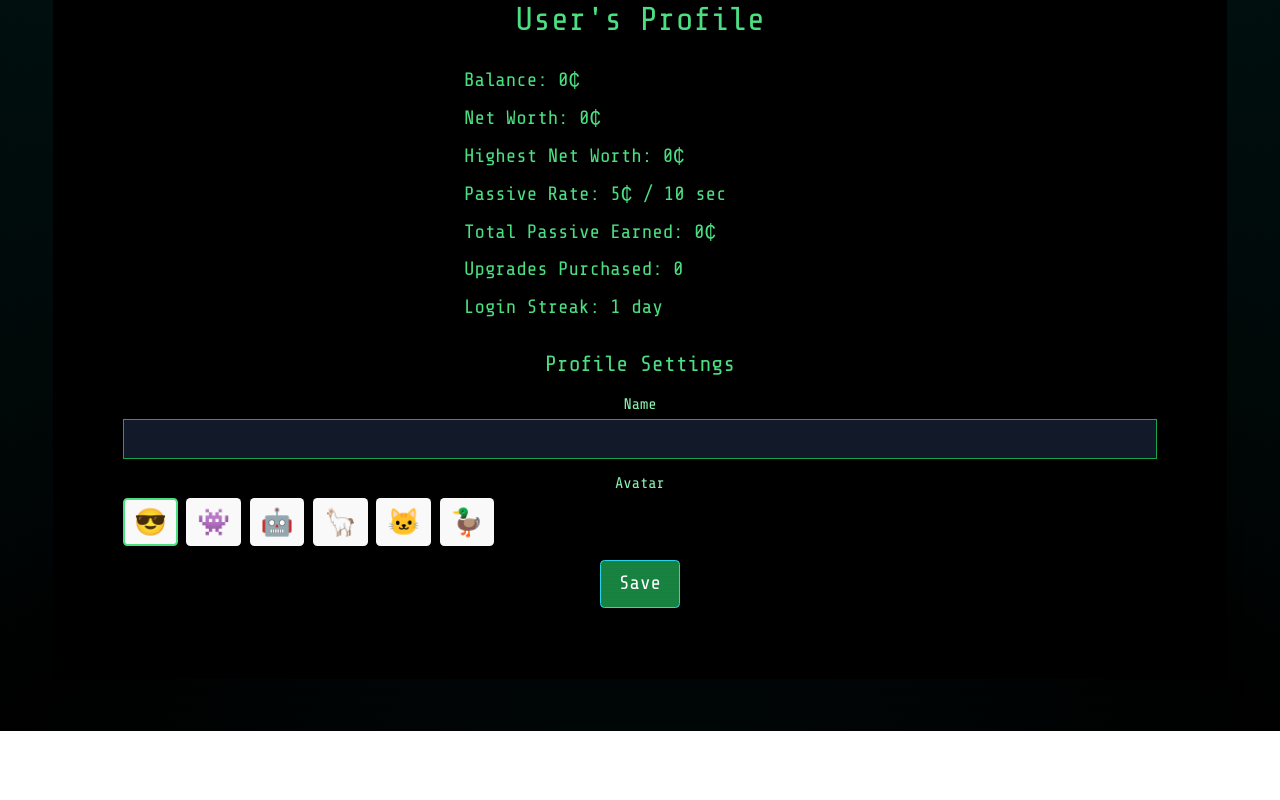
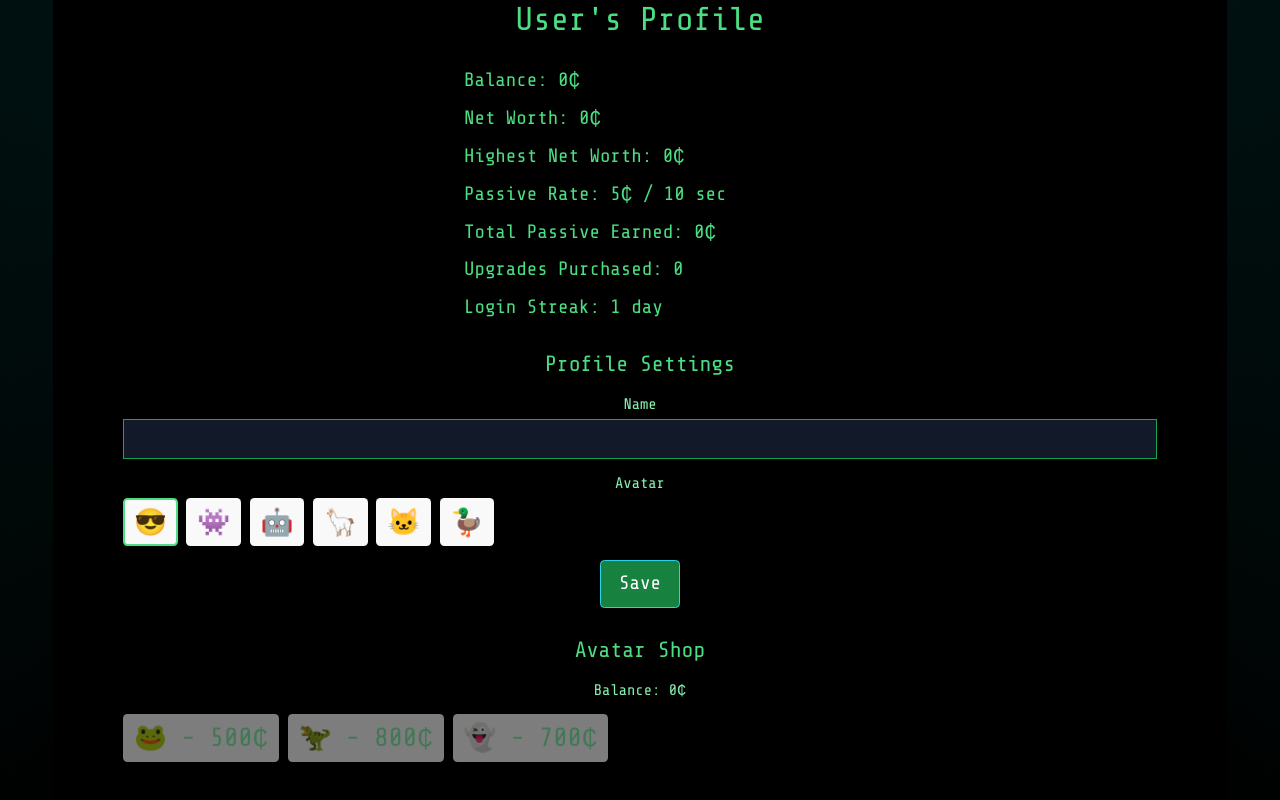
Before and after one commit to uxillary/404cache, a React (Vite) app: page /profile in a window 1280 px wide. Shown: the part 322-1122 px from the top of the page. Before the commit the page ends 1053 px from the top, so only its background shows below. Built offline with nearby package versions, Linux system fonts and the light colour scheme; the HTML template or start-up script is replaced by a standard one.

Commit message:
Add avatar shop and minigame rewards

```diff
--- /dev/null
+++ b/src/components/AvatarShop.jsx
@@ -0,0 +1,57 @@
+import { useState, useEffect } from 'react';
+import { getItem, setItem } from '../lib/storage';
+
+const DEFAULT_AVATARS = ['😎', '👾', '🤖', '🦙', '🐱', '🦆'];
+
+const SHOP_ITEMS = [
+  { emoji: '🐸', cost: 500 },
+  { emoji: '🦖', cost: 800 },
+  { emoji: '👻', cost: 700 }
+];
+
+function AvatarShop() {
+  const [balance, setBalance] = useState(0);
+  const [owned, setOwned] = useState(DEFAULT_AVATARS);
+  const [message, setMessage] = useState('');
+
+  useEffect(() => {
+    const bal = getItem('balance') ?? 0;
+    setBalance(bal);
+    const stored = getItem('ownedAvatars');
+    if (stored) setOwned(stored);
+  }, []);
+
+  const buy = (item) => {
+    if (balance < item.cost || owned.includes(item.emoji)) return;
+    const newBal = balance - item.cost;
+    const newOwned = [...owned, item.emoji];
+    setBalance(newBal);
+    setOwned(newOwned);
+    setItem('balance', newBal);
+    setItem('ownedAvatars', newOwned);
+    setMessage(`Purchased ${item.emoji} for ${item.cost}\u00A2`);
+    window.dispatchEvent(new Event('avatarsUpdated'));
+  };
+
+  return (
+    <div className="mt-6 space-y-3 text-green-300">
+      <h3 className="text-xl text-green-400">Avatar Shop</h3>
+      <div className="text-sm">Balance: {balance}₵</div>
+      <div className="flex flex-wrap gap-2">
+        {SHOP_ITEMS.map((item) => (
+          <button
+            key={item.emoji}
+            onClick={() => buy(item)}
+            disabled={owned.includes(item.emoji) || balance < item.cost}
+            className="text-2xl px-2 py-1 border-2 rounded disabled:opacity-50"
+          >
+            {item.emoji} - {item.cost}₵
+          </button>
+        ))}
+      </div>
+      {message && <div className="text-green-400 text-sm">{message}</div>}
+    </div>
+  );
+}
+
+export default AvatarShop;
--- a/src/components/ProfileSettings.jsx
+++ b/src/components/ProfileSettings.jsx
@@ -1,18 +1,28 @@
 import { useState, useEffect } from 'react';
 import { getItem, setItem } from '../lib/storage';
 
-const AVATARS = ['😎', '👾', '🤖', '🦙', '🐱', '🦆'];
+const DEFAULT_AVATARS = ['😎', '👾', '🤖', '🦙', '🐱', '🦆'];
 
 function ProfileSettings() {
   const [name, setName] = useState('');
-  const [avatar, setAvatar] = useState(AVATARS[0]);
+  const [avatar, setAvatar] = useState(DEFAULT_AVATARS[0]);
   const [saved, setSaved] = useState(false);
+  const [avatars, setAvatars] = useState(DEFAULT_AVATARS);
 
   useEffect(() => {
     const storedName = getItem('profileName');
     const storedAvatar = getItem('profileAvatar');
+    const owned = getItem('ownedAvatars');
     if (storedName) setName(storedName);
     if (storedAvatar) setAvatar(storedAvatar);
+    if (owned) setAvatars(owned);
+
+    const handleUpdate = () => {
+      const updated = getItem('ownedAvatars');
+      if (updated) setAvatars(updated);
+    };
+    window.addEventListener('avatarsUpdated', handleUpdate);
+    return () => window.removeEventListener('avatarsUpdated', handleUpdate);
   }, []);
 
   const save = () => {
@@ -36,7 +46,7 @@ function ProfileSettings() {
       <div>
         <label className="block text-sm mb-1">Avatar</label>
         <div className="flex space-x-2">
-          {AVATARS.map((a) => (
+          {avatars.map((a) => (
             <button
               key={a}
               onClick={() => setAvatar(a)}
--- a/src/games/Minigames/PopupFrenzy.jsx
+++ b/src/games/Minigames/PopupFrenzy.jsx
@@ -1,4 +1,5 @@
 import { useState, useEffect, useRef, useCallback } from 'react'
+import { getItem, setItem } from '../../lib/storage'
 
 const msgs = [
   'Download RAM?',
@@ -21,6 +22,7 @@ function PopupFrenzy() {
   const [high, setHigh] = useState(() => Number(localStorage.getItem('popup_high')) || 0)
   const [combo, setCombo] = useState(0)
   const [mult, setMult] = useState(1)
+  const [earned, setEarned] = useState(0)
 
   const comboRef = useRef({})
   const multRef = useRef()
@@ -59,6 +61,12 @@ function PopupFrenzy() {
     setPopups([])
     setCombo(0)
     setMult(1)
+    if (score > 0) {
+      const bal = getItem('balance') ?? 0
+      const newBal = bal + score
+      setItem('balance', newBal)
+      setEarned(score)
+    }
     if (score > high) {
       setHigh(score)
       localStorage.setItem('popup_high', score)
@@ -128,6 +136,7 @@ function PopupFrenzy() {
     setPopups([])
     setCombo(0)
     setMult(1)
+    setEarned(0)
   }
 
   return (
@@ -136,7 +145,12 @@ function PopupFrenzy() {
         <div className="flex flex-col items-center justify-center h-full space-y-2">
           <button onClick={startGame} className="neon-button">Start Pop-up Frenzy</button>
           <div>High Score: {high}</div>
-          {score > 0 && <div>Last Score: {score}</div>}
+          {score > 0 && (
+            <div>
+              Last Score: {score}
+              {earned > 0 && <span> (+{earned}₵)</span>}
+            </div>
+          )}
         </div>
       ) : (
         <>
--- a/src/pages/Profile.jsx
+++ b/src/pages/Profile.jsx
@@ -3,6 +3,7 @@ import ProfileStats from '../components/ProfileStats';
 import ProfileSettings from '../components/ProfileSettings';
 import PortfolioChart from '../components/PortfolioChart';
 import HighScoreDisplay from '../components/HighScoreDisplay';
+import AvatarShop from '../components/AvatarShop';
 import { getItem } from '../lib/storage';
 
 function Profile() {
@@ -20,6 +21,7 @@ function Profile() {
         <HighScoreDisplay score={highScore} />
         <PortfolioChart data={history} />
         <ProfileSettings />
+        <AvatarShop />
       </div>
     </Layout>
   );
```
